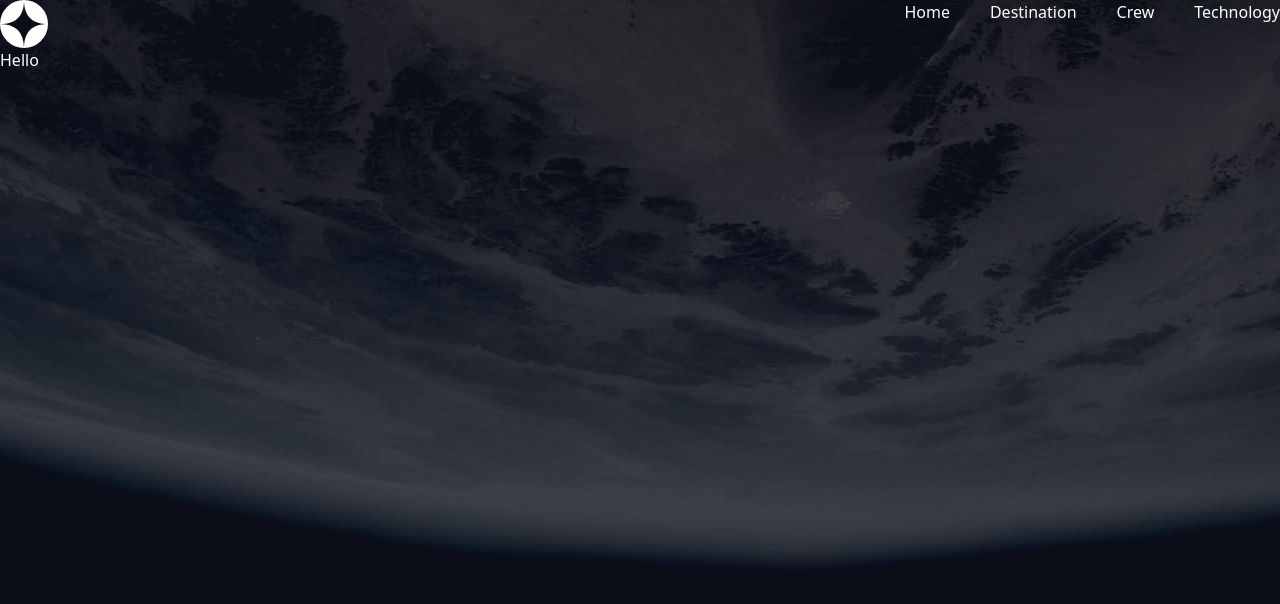
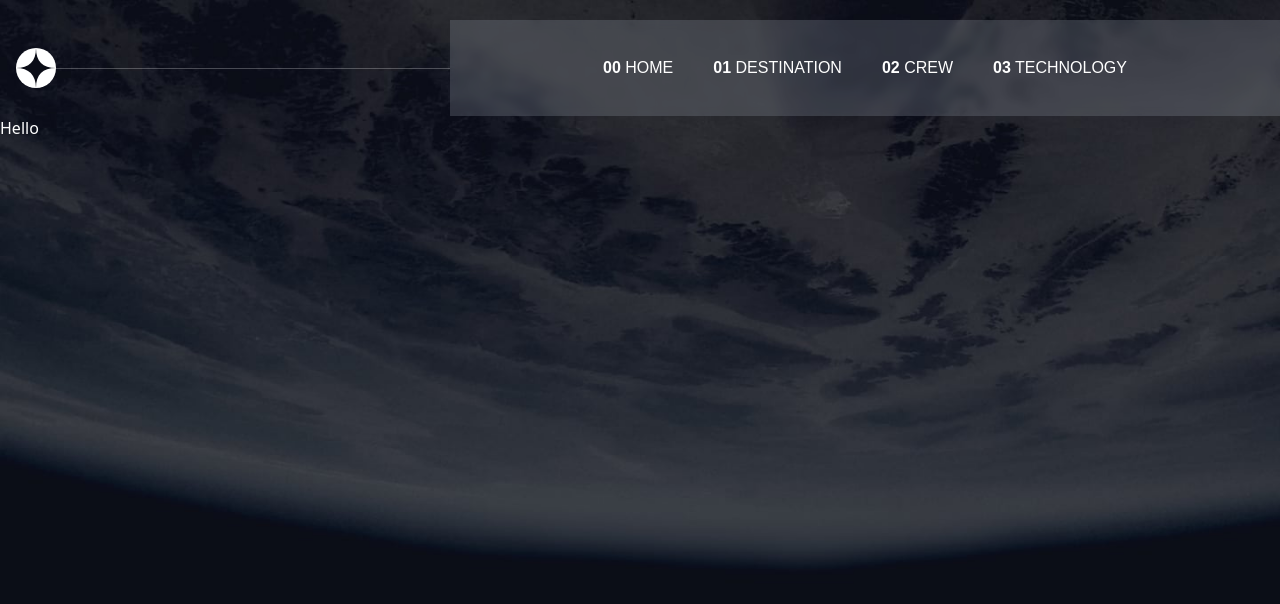
Before and after one commit to ArlindPestisha/space, a React (Vite) app: page /crew in a window 1280 px wide. Shown: the top 604 px of the page. Built offline with nearby package versions, Linux system fonts and the light colour scheme.

Commit message:
Style nav

```diff
--- a/src/components/Crew.jsx
+++ b/src/components/Crew.jsx
@@ -1,8 +1,8 @@
-import Nav from "./Nav"
+import Nav from './Nav'
 
 const Crew = () => {
     return (
-        <div className="bg-cover bg-center h-screen bg-crewDesktop">
+        <div className="h-screen bg-crewDesktop bg-cover bg-center">
             <Nav />
             <h1 className=" text-white">Hello</h1>
         </div>
--- a/src/components/Destination.jsx
+++ b/src/components/Destination.jsx
@@ -1,8 +1,8 @@
-import Nav from "./Nav"
+import Nav from './Nav'
 
 const Destination = () => {
     return (
-        <div className="bg-cover bg-center h-screen bg-destinationDesktop">
+        <div className="h-screen bg-destinationDesktop bg-cover bg-center">
             <Nav />
             <h1 className=" text-white">Hello</h1>
         </div>
--- a/src/components/Home.jsx
+++ b/src/components/Home.jsx
@@ -2,11 +2,11 @@ import Nav from './Nav'
 
 const Home = () => {
     return (
-       <div className="bg-cover bg-center h-screen bg-home max-sm:bg-homeTablet" >
-        <Nav />
-      <h1 className="text-red-500  font-barlowCondensed">Hello</h1>
-      <h2 className=" font-bellefair">Arlind Pestisha</h2>
-    </div>
+        <div className="h-screen bg-home bg-cover bg-center max-sm:bg-homeTablet">
+            <Nav />
+            <h1 className="font-barlowCondensed  text-red-500">Hello</h1>
+            <h2 className=" font-bellefair">Arlind Pestisha</h2>
+        </div>
     )
 }
 
--- a/src/components/Nav.jsx
+++ b/src/components/Nav.jsx
@@ -1,29 +1,34 @@
-import { Link } from "react-router-dom";
-
+import { Link } from 'react-router-dom'
 
 const Nav = () => {
     return (
-        <nav className="flex justify-between">
-            <div className="">
+        <nav className="flex items-center justify-between pt-5">
+            <div className="pl-4">
                 <Link to="/">
                     <img src="/public/shared/logo.svg" alt="Logo" />
                 </Link>
             </div>
-            <div>
-
-            </div>
-            <ul className="text-white flex space-x-10">
+            <div class="h-[1px] w-[473px] divide-y divide-solid bg-white bg-opacity-25"></div>
+            <ul className="flex h-[96px]  w-full max-w-[830px] items-center justify-center space-x-10 bg-gray-400 bg-opacity-25 font-barlowCondensed text-base uppercase text-white backdrop-blur-sm">
                 <li>
-                    <Link to="/">Home</Link>
+                    <Link to="/">
+                        <span className="font-bold">00</span> Home
+                    </Link>
                 </li>
                 <li>
-                    <Link to="/destination">Destination</Link>
+                    <Link to="/destination">
+                        <span className="font-bold">01</span> Destination
+                    </Link>
                 </li>
                 <li>
-                    <Link to="/crew">Crew</Link>
+                    <Link to="/crew">
+                        <span className="font-bold">02</span> Crew
+                    </Link>
                 </li>
                 <li>
-                    <Link to="/technology">Technology</Link>
+                    <Link to="/technology">
+                        <span className="font-bold">03</span> Technology
+                    </Link>
                 </li>
             </ul>
         </nav>
--- a/src/components/Technology.jsx
+++ b/src/components/Technology.jsx
@@ -2,7 +2,7 @@ import Nav from './Nav'
 
 const Technology = () => {
     return (
-        <div className="bg-cover bg-center h-screen bg-technologyDesktop">
+        <div className="h-screen bg-technologyDesktop bg-cover bg-center">
             <Nav />
             <h1 className=" text-white">Hello</h1>
         </div>
--- a/tailwind.config.js
+++ b/tailwind.config.js
@@ -1,33 +1,42 @@
 /** @type {import('tailwindcss').Config} */
 export default {
-  content: [
-    "./src/**/*.{js,jsx,ts,tsx}",
-  ],
+    content: ['./src/**/*.{js,jsx,ts,tsx}'],
     theme: {
         extend: {
             colors: {
                 primary: '#0B0d17',
                 secondary: '#D0D6f9',
-        white: '#FFFFFF'
+                white: '#FFFFFF',
             },
             fontFamily: {
                 bellefair: ['Bellefair', 'serif'],
                 barlowCondensed: ['Barlow Condensed', 'sans-serif'],
             },
             backgroundImage: {
-        'home': "url('/src/assets/home/background-home-desktop.jpg')",
-        'homeTablet': "url('/src/assets/home/background-home-tablet.jpg')",
-        'homeMobile': "url('/src/assets/home/background-home-mobile.jpg')",
-        'crewDesktop': "url('/src/assets/crew/background-crew-desktop.jpg')",
-        'crewTablet': "url('/src/assets/crew/background-crew-tablet.jpg')",
-        'crewMobile': "url('/src/assets/crew/background-crew-mobile.jpg')",
-        'destinationDesktop': "url('/src/assets/destination/background-destination-desktop.jpg')",
-        'destinationTablet': "url('/src/assets/destination/background-destination-tablet.jpg')",
-        'destinationMobile': "url('/src/assets/destination/background-destination-mobile.jpg')",
-        'technologyDesktop': "url('/src/assets/technology/background-technology-desktop.jpg')",
-        'technologyTablet': "url('/src/assets/technology/background-technology-tablet.jpg')",
-        'technologyMobile': "url('/src/assets/technology/background-technology-mobile.jpg')",
-      }
+                home: "url('/src/assets/home/background-home-desktop.jpg')",
+                homeTablet:
+                    "url('/src/assets/home/background-home-tablet.jpg')",
+                homeMobile:
+                    "url('/src/assets/home/background-home-mobile.jpg')",
+                crewDesktop:
+                    "url('/src/assets/crew/background-crew-desktop.jpg')",
+                crewTablet:
+                    "url('/src/assets/crew/background-crew-tablet.jpg')",
+                crewMobile:
+                    "url('/src/assets/crew/background-crew-mobile.jpg')",
+                destinationDesktop:
+                    "url('/src/assets/destination/background-destination-desktop.jpg')",
+                destinationTablet:
+                    "url('/src/assets/destination/background-destination-tablet.jpg')",
+                destinationMobile:
+                    "url('/src/assets/destination/background-destination-mobile.jpg')",
+                technologyDesktop:
+                    "url('/src/assets/technology/background-technology-desktop.jpg')",
+                technologyTablet:
+                    "url('/src/assets/technology/background-technology-tablet.jpg')",
+                technologyMobile:
+                    "url('/src/assets/technology/background-technology-mobile.jpg')",
+            },
         },
     },
     plugins: [],
```
Lines whose indentation alone changed are shown as unchanged.
